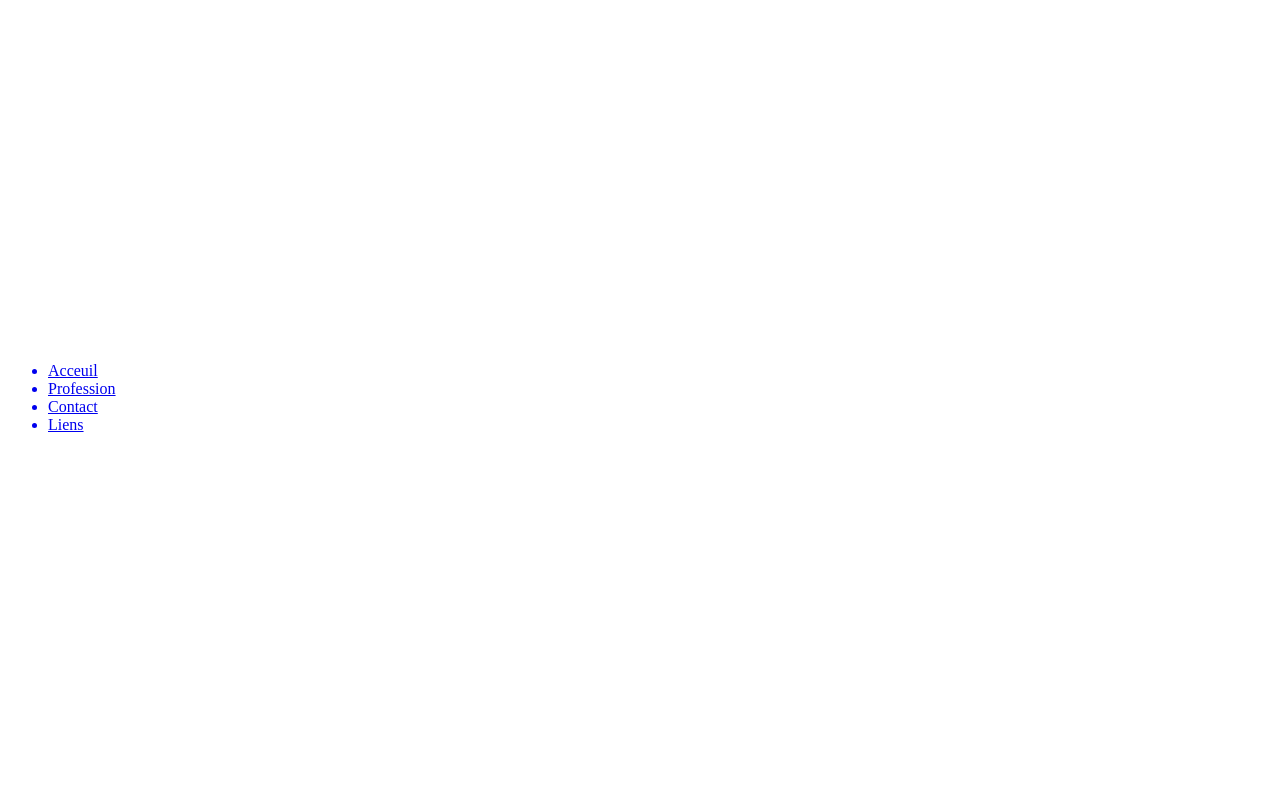
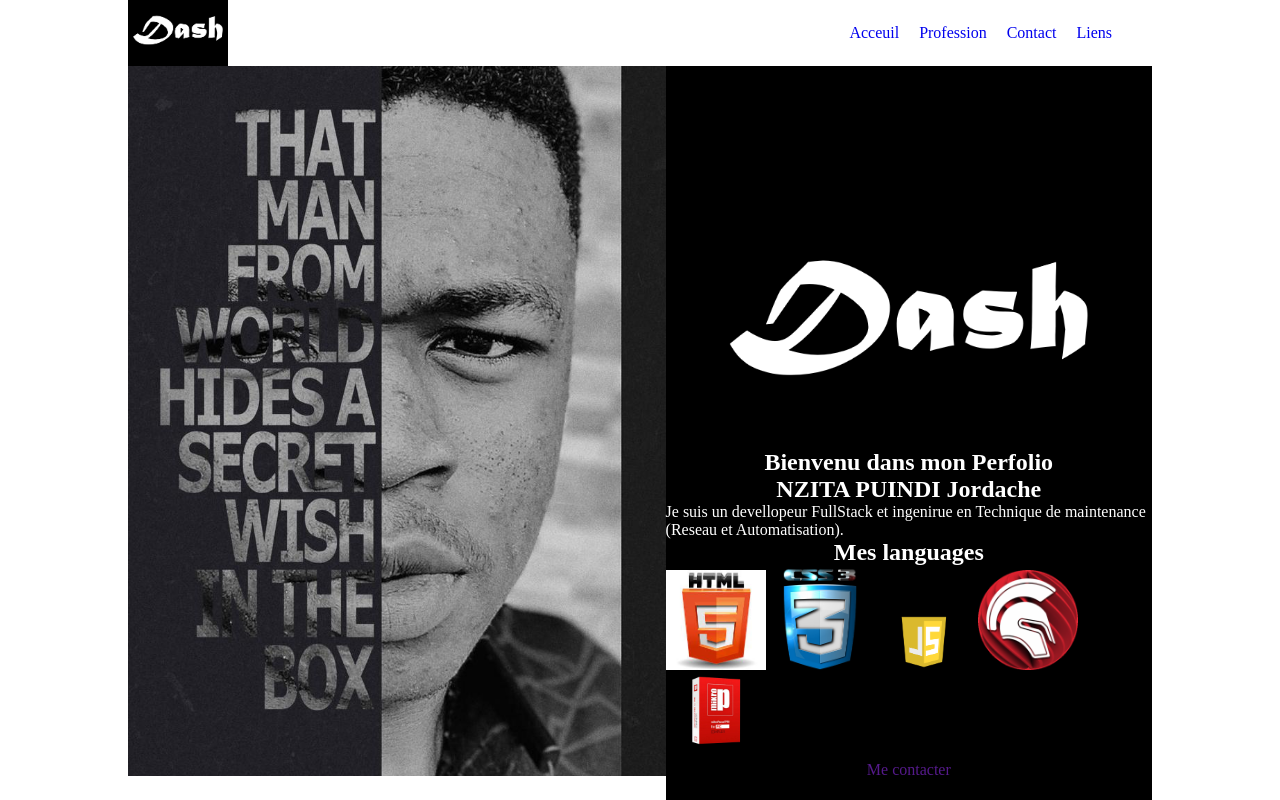
Before and after one commit to Dash-dev-5/FORKIS, a plain HTML site: page index.html in a window 1280 px wide. Shown: the top 800 px of the page. Drawn offline with Linux system fonts and the light colour scheme.

Commit message:
designe css

```diff
--- a/index.html
+++ b/index.html
@@ -4,6 +4,7 @@
     <meta charset="UTF-8">
     <meta http-equiv="X-UA-Compatible" content="IE=edge">
     <meta name="viewport" content="width=device-width, initial-scale=1.0">
+    <link rel="stylesheet" href="style.css">
     <title>Portfolio</title>
 </head>
 <body>
@@ -39,12 +40,12 @@
                 <img src="img/delphi-11-alexandria220-220.png" alt="">
                 <img src="img/169508262_MikroElektronika_mikroPascal-PRO-Compilers.webp" alt="">
             </div>
-            <a href="">Me contacter</a>
+            <a class="contact" href="">Me contacter</a>
             <div class="lien">
-                <a href=""><img src="img/icon-pinterest.svg" alt=""></a>
-                <a href=""><img src="img/icon-twitter.svg" alt=""></a>
-                <a href=""><img src="img/icon-facebook.svg" alt=""></a>
-                <a href=""><img src="img/icon-instagram.svg" alt=""></a>
+                <a href="" class="petitLogoimg"><img src="img/icon-pinterest.svg" alt=""></a>
+                <a href="" class="petitLogoimg"><img src="img/icon-twitter.svg" alt=""></a>
+                <a href="" class="petitLogoimg"><img src="img/icon-facebook.svg" alt=""></a>
+                <a href="" class="petitLogoimg"><img src="img/icon-instagram.svg" alt=""></a>
             </div>
         </article>
     </div>
--- a/style.css
+++ b/style.css
@@ -0,0 +1,65 @@
+*{
+    margin: 0%;
+    padding: 0%;
+}
+body{
+    width: 80%;
+
+    margin: auto;
+}
+header{
+    display: flex;
+    justify-content: space-between;
+    background-color: white;
+    align-items: center;
+
+}
+.petitLogo img{
+    width: 100px;
+
+}
+.petitLogo{
+    background-color: black;
+}
+nav ul{
+    list-style-type: none;
+    display: flex;
+    margin-right: 30px;
+}
+nav ul a{
+    text-decoration: none;
+    padding:10px;
+}
+.contenaire{
+    display: flex;
+    height: 116.4vh;
+
+}
+.profil{
+    width: 180%;
+    width: 732px;
+    height: 938px;
+    background-image: url("img/WhatsApp\ Image\ 2022-11-21\ à\ 13.28.15.jpg");
+    background-size: contain;
+    background-repeat: no-repeat;
+}
+.languagePhoto img{
+    width: 100px;
+}
+article{
+    display: flex;
+    flex-direction: column;
+    justify-content: center;
+    align-items: center;
+    background-color: black;
+    color:white
+}
+.grandLogo img{
+    width: 400px;
+
+}
+.contact{
+    text-decoration: none;
+    padding:10px;
+    margin-bottom: 50px;
+}
```
